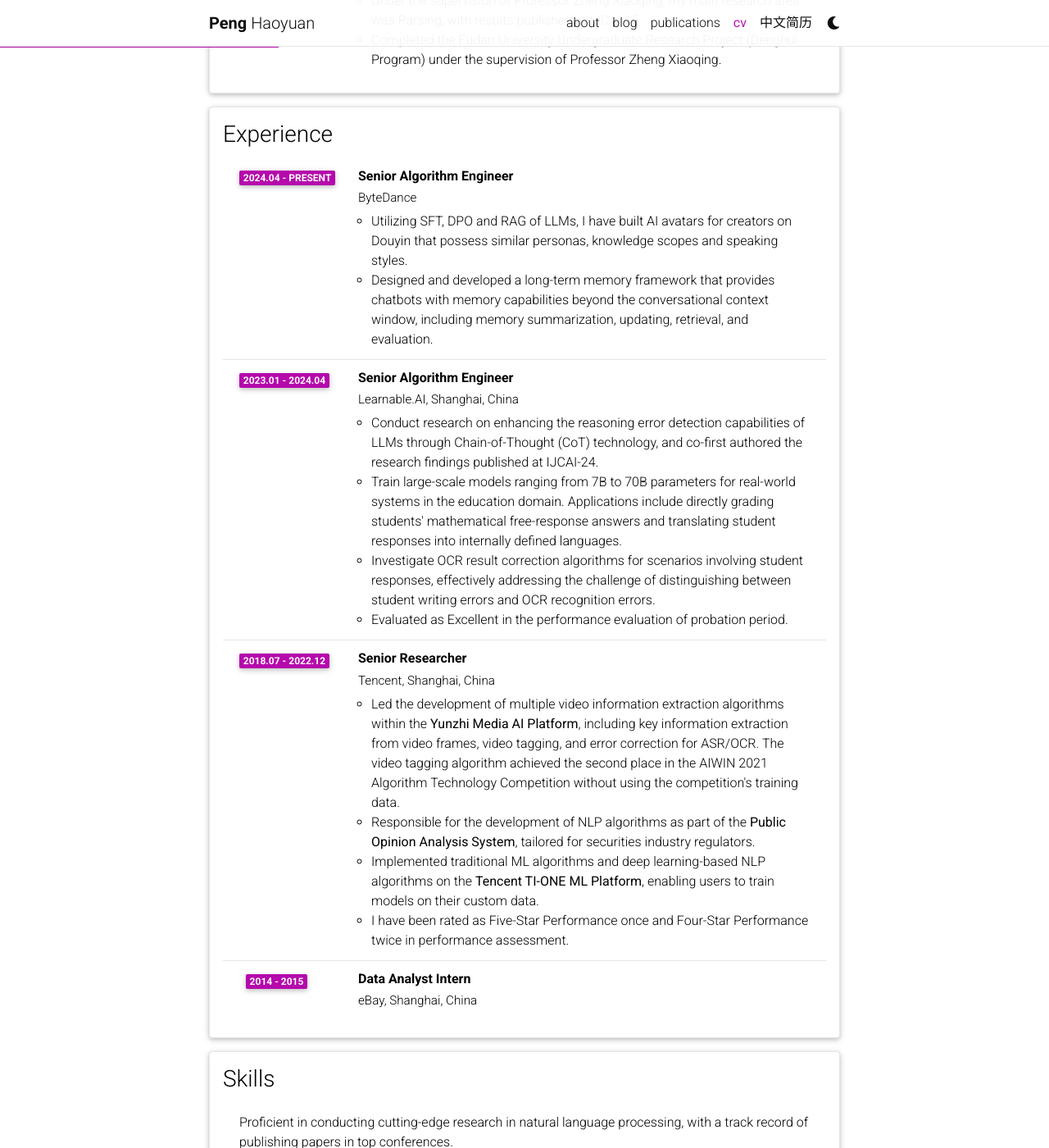
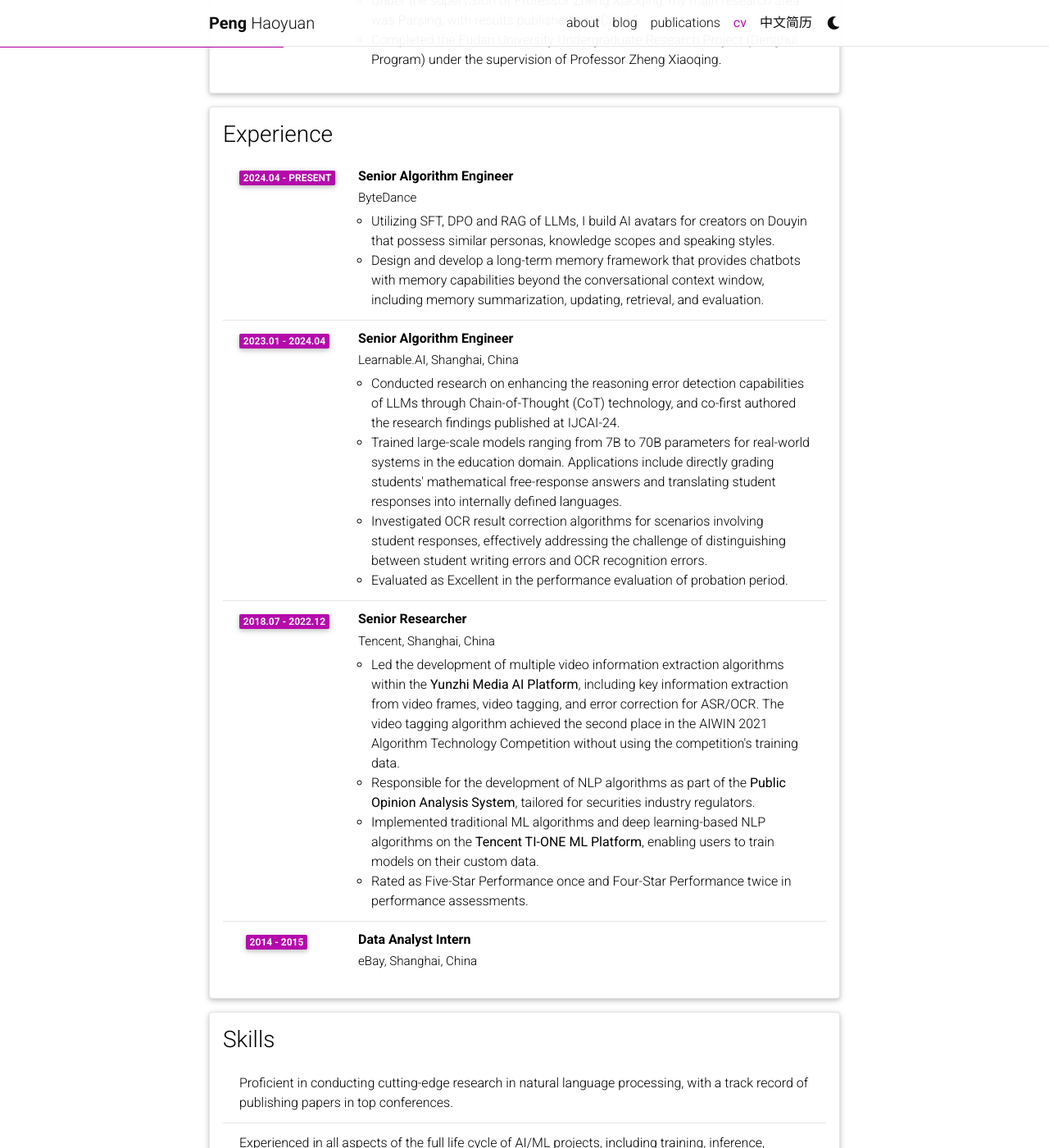
Before and after one commit to HaoyuanPeng/haoyuanpeng.github.io, a Jekyll site: the page built from _pages/cv.md, in a window 1280 px wide and 1400 px high, scrolled down 706 px. Shown: the whole window at 82% size. Built offline with Jekyll 4.4.1, drawn with Linux system fonts in a browser that asks for light colours; comment, search, counter and statistics services are not loaded; a style sheet for code colours, icons or effects is not loaded.

Commit message:
update cv-en

```diff
--- a/_data/cv.yml
+++ b/_data/cv.yml
@@ -31,15 +31,15 @@
       institution: ByteDance
       year: 2024.04 - Present
       description:
-        - Utilizing SFT, DPO and RAG of LLMs, I have built AI avatars for creators on Douyin that possess similar personas, knowledge scopes and speaking styles.
-        - Designed and developed a long-term memory framework that provides chatbots with memory capabilities beyond the conversational context window, including memory summarization, updating, retrieval, and evaluation.
+        - Utilizing SFT, DPO and RAG of LLMs, I build AI avatars for creators on Douyin that possess similar personas, knowledge scopes and speaking styles.
+        - Design and develop a long-term memory framework that provides chatbots with memory capabilities beyond the conversational context window, including memory summarization, updating, retrieval, and evaluation.
     - title: Senior Algorithm Engineer
       institution: Learnable.AI, Shanghai, China
       year: 2023.01 - 2024.04
       description:
-        - Conduct research on enhancing the reasoning error detection capabilities of LLMs through Chain-of-Thought (CoT) technology, and co-first authored the research findings published at IJCAI-24.
-        - Train large-scale models ranging from 7B to 70B parameters for real-world systems in the education domain. Applications include directly grading students' mathematical free-response answers and translating student responses into internally defined languages.
-        - Investigate OCR result correction algorithms for scenarios involving student responses, effectively addressing the challenge of distinguishing between student writing errors and OCR recognition errors.
+        - Conducted research on enhancing the reasoning error detection capabilities of LLMs through Chain-of-Thought (CoT) technology, and co-first authored the research findings published at IJCAI-24.
+        - Trained large-scale models ranging from 7B to 70B parameters for real-world systems in the education domain. Applications include directly grading students' mathematical free-response answers and translating student responses into internally defined languages.
+        - Investigated OCR result correction algorithms for scenarios involving student responses, effectively addressing the challenge of distinguishing between student writing errors and OCR recognition errors.
         - Evaluated as Excellent in the performance evaluation of probation period.
     - title: Senior Researcher
       institution: Tencent, Shanghai, China
@@ -48,7 +48,7 @@
         - Led the development of multiple video information extraction algorithms within the <b>Yunzhi Media AI Platform</b>, including key information extraction from video frames, video tagging, and error correction for ASR/OCR. The video tagging algorithm achieved the second place in the AIWIN 2021 Algorithm Technology Competition without using the competition's training data.
         - Responsible for the development of NLP algorithms as part of the <b>Public Opinion Analysis System</b>, tailored for securities industry regulators.
         - Implemented traditional ML algorithms and deep learning-based NLP algorithms on the <b>Tencent TI-ONE ML Platform</b>, enabling users to train models on their custom data.
-        - I have been rated as Five-Star Performance once and Four-Star Performance twice in performance assessment.
+        - Rated as Five-Star Performance once and Four-Star Performance twice in performance assessments.
     - title: Data Analyst Intern
       institution: eBay, Shanghai, China
       year: 2014 - 2015
```
